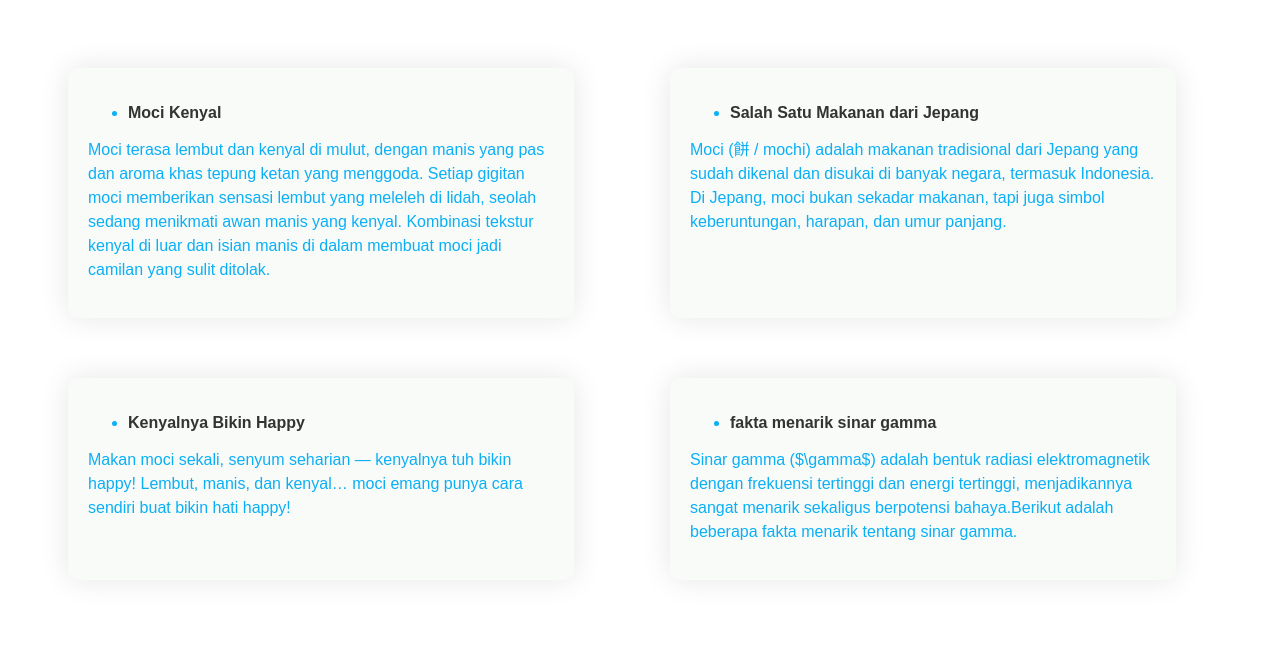
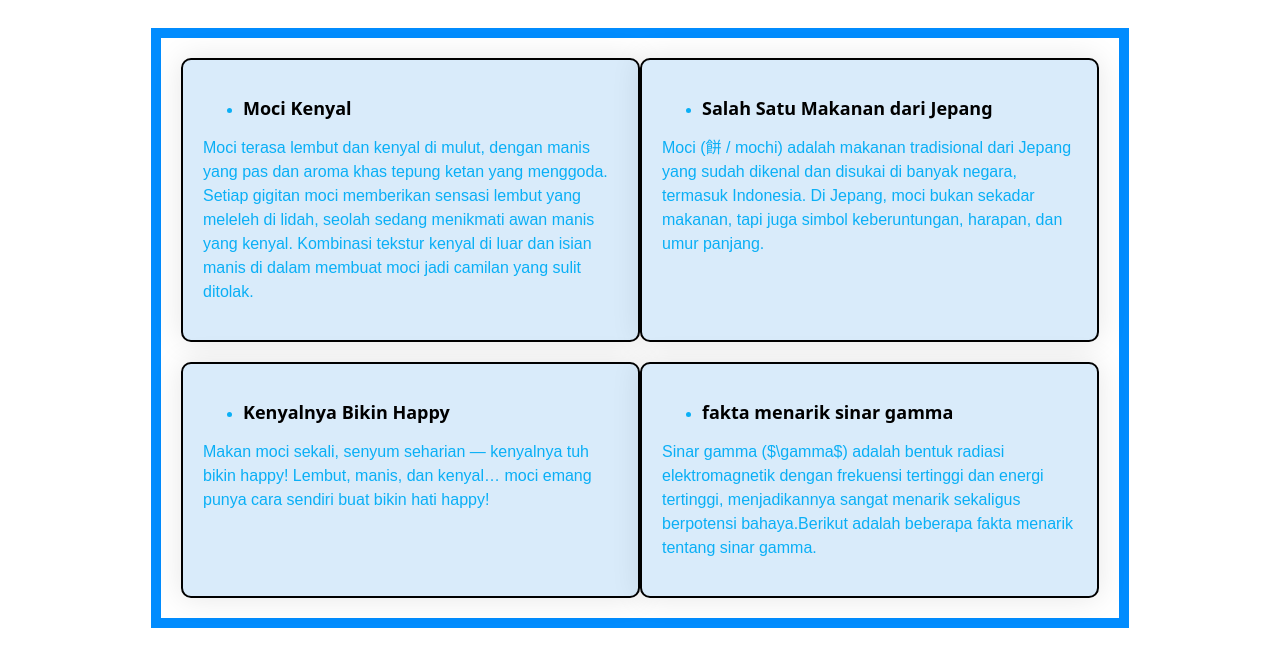
Before and after one commit to Hafil01/mantul, a plain HTML site: page index.html in a window 1280 px wide. Drawn offline with Linux system fonts and the light colour scheme.

Commit message:
Update index.html

```diff
--- a/index.html
+++ b/index.html
@@ -4,32 +4,44 @@
   <title>Seputar Mutar</title>
   <style>
     .bungkus {
-        display: grid;
-        grid-template-columns: 2fr 2fr;
+        display: flex ;
+        flex-direction: column;
         gap: 20px;
         padding: 20px;
+        border: 10px solid rgb(1, 140, 254);
+        width: 75%;
+        margin: auto;
     }
     body {
 
       font-family: Arial, sans-serif;
       padding: 20px;
+      background-color: #fff;
+      text-align: center;
     }
+    .row {
+        display: flex;
+    }
+    .box {
+      flex: 1;
+      background-color: rgb(217, 235, 250);
+      color: rgb(10, 175, 246);
+       border: 2px solid black;
+       border-radius: 10px;
+       box-shadow: 0 0 30px rgba(0,0,0,0.1);
+       padding: 20px;
+       text-align: left;
 
-    .box {
-      margin: 20px ;
-      padding: 20px;
-      width: 80%;
-      background-color: rgb(249, 251, 248);
-      color: rgb(10, 175, 246);
-      border-radius: 10px;
-      box-shadow: 0 0 30px rgba(0,0,0,0.1);
     }
+     .box a {
+        color: black;
+        text-decoration:none ;
+        font-family: system-ui, -apple-system, BlinkMacSystemFont, 'Segoe UI', Roboto, Oxygen,
+        Ubuntu, Cantarell, 'Open Sans', 'Helvetica Neue', sans-serif;
+        font-size: large;
+        font-weight:900 ;
+      }
 
-    .box a {
-      font-weight: bold;
-      text-decoration: mintcream;
-      color: #333;
-    }
 
     .box a:hover {
       color: rgb(224, 11, 189);
@@ -42,7 +54,8 @@
 </head>
 <body>
   <div class="bungkus">
-  <div class="box">
+    <div class="row">
+      <div class="box">
     <ul>
       <li><a href="Hafil.html">Moci Kenyal</a></li>
     </ul>
@@ -61,9 +74,10 @@
       Moci (餅 / mochi) adalah makanan tradisional dari Jepang yang sudah dikenal dan disukai di banyak negara,
       termasuk Indonesia. Di Jepang, moci bukan sekadar makanan, tapi juga simbol keberuntungan, harapan, dan umur panjang.
     </p>
+    </div>
   </div>
-
-  <div class="box">
+<div class="row">
+   <div class="box">
     <ul>
       <li><a href="Articel.html">Kenyalnya Bikin Happy</a></li>
     </ul>
@@ -79,7 +93,8 @@
         <p>Sinar gamma ($\gamma$) adalah bentuk radiasi elektromagnetik dengan frekuensi tertinggi
              dan energi tertinggi, menjadikannya sangat menarik sekaligus berpotensi bahaya.Berikut adalah
             beberapa fakta menarik tentang sinar gamma.</p>
+          </div>
        </div>
-    </div>
+     </div>
    </body>
 </html>
```
